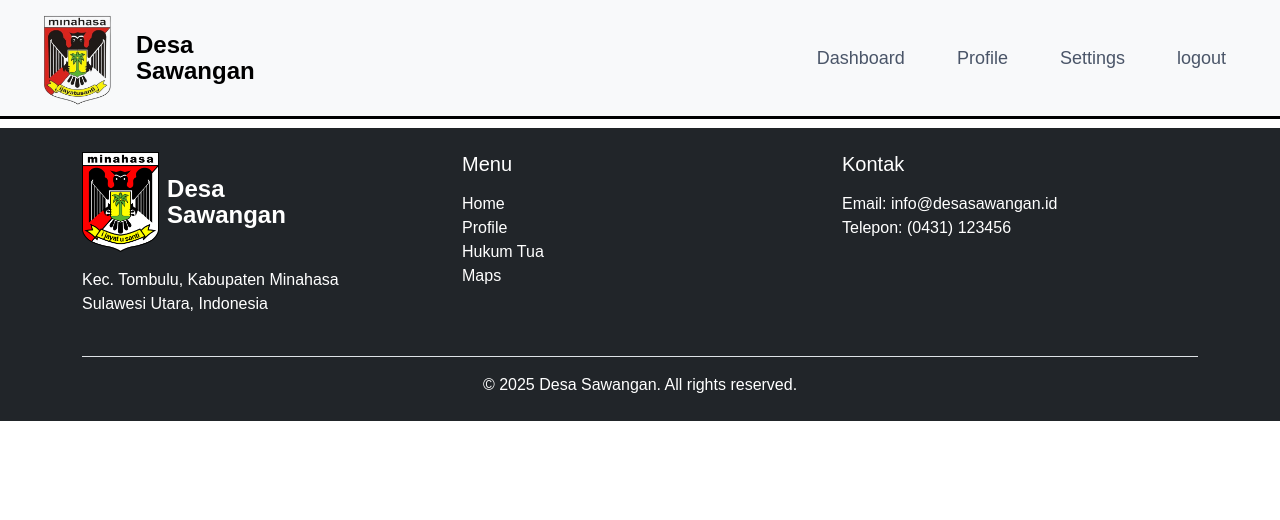
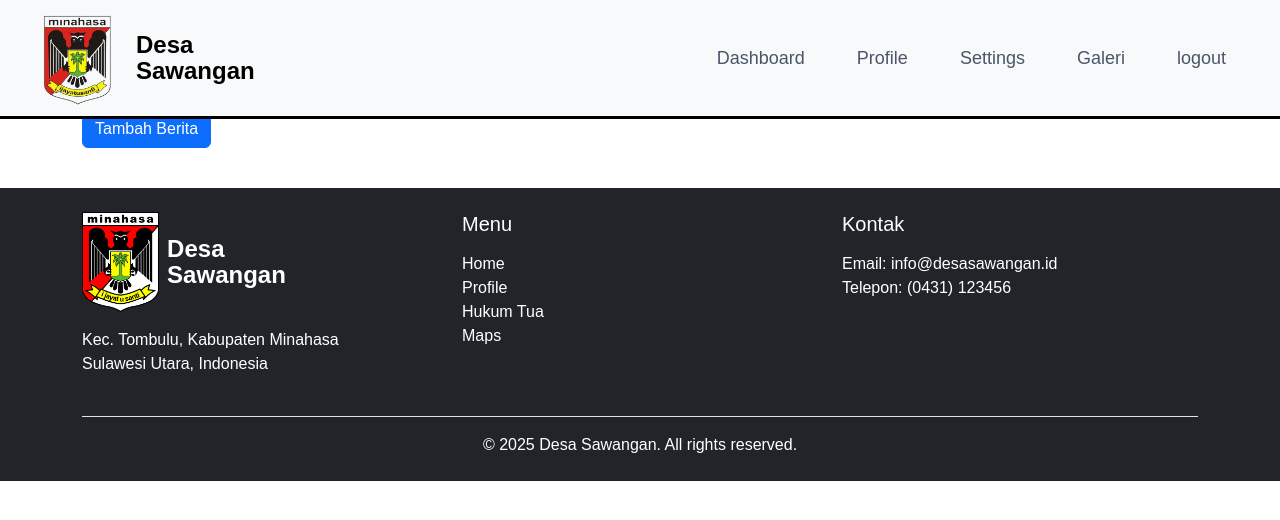
Before and after one commit to herrikurniawann/websiteDesaSawangan, a React (Vite) app: page /adminContentTwo in a window 1280 px wide. Shown: the top 520 px of the page. Built offline with nearby package versions, Linux system fonts and the light colour scheme.

Commit message:
update feature for admin

```diff
--- a/src/App.jsx
+++ b/src/App.jsx
@@ -7,8 +7,10 @@ import Berita from "./pages/berita";
 import ELapor from "./pages/eLapor";
 import Login from "./pages/login";
 import Dashboard from "./components/admin/dataPenduduk";
-import ProfileAdmin from "./components/admin/berita";
-import Settings from "./components/admin/galeri";
+import ProfileAdmin from "./components/admin/beritaForm";
+import Settings from "./components/admin/galeriForm";
+import GaleriForm from "./components/admin/galeriForm";
+import Galeri from "./pages/galeri";
 
 function App() {
   return (
@@ -17,9 +19,11 @@ function App() {
         <Route path="/" element={<Home />} />
         <Route path="/profile" element={<Profile />} />
         <Route path="/infografis" element={<Infografis />} />
+        <Route path="/galeri" element={<Galeri />} />
         <Route path="/berita" element={<Berita />} />
         <Route path="/eLapor" element={<ELapor />} />
         <Route path="/login" element={<Login />} />
+        <Route path="/galeriForm" element={<GaleriForm />} />
         <Route path="/adminContentOne" element={<Dashboard />} />
         <Route path="/adminContentTwo" element={<ProfileAdmin />} />
         <Route path="/adminContentThree" element={<Settings />} />
--- a/src/components/admin/berita.jsx
+++ /dev/null
@@ -1,24 +0,0 @@
-import React from "react";
-import Navbar from "../navbar";
-import Footer from "../footer";
-
-function ProfileAdmin() {
-  const menuItems = [
-    { label: "Dashboard", path: "/adminContentOne" },
-    { label: "Profile", path: "/adminContentTwo" },
-    { label: "Settings", path: "/adminContentThree" },
-    { label: "logout", path: "/logout", type: "none" },
-  ];
-  return (
-    <>
-      <Navbar menuItems={menuItems} />
-      <div>
-        <h1 className="m-100">Profile</h1>
-        <p>This is your profile page.</p>
-      </div>
-      <Footer />
-    </>
-  );
-}
-
-export default ProfileAdmin;
--- /dev/null
+++ b/src/components/admin/beritaForm.jsx
@@ -0,0 +1,161 @@
+import React, { useState } from "react";
+import Navbar from "../navbar";
+import Footer from "../footer";
+
+function ProfileAdmin() {
+  const menuItems = [
+    { label: "Dashboard", path: "/adminContentOne" },
+    { label: "Profile", path: "/adminContentTwo" },
+    { label: "Settings", path: "/adminContentThree" },
+    { label: "Galeri", path: "/galeriForm" },
+    { label: "logout", path: "/logout", type: "none" },
+  ];
+  const [newsList, setNewsList] = useState([]);
+  const [title, setTitle] = useState("");
+  const [description, setDescription] = useState("");
+  const [image, setImage] = useState(null);
+  const [preview, setPreview] = useState(null);
+  const [editIndex, setEditIndex] = useState(null);
+  const [showForm, setShowForm] = useState(false);
+
+  const handleImageChange = (e) => {
+    const file = e.target.files[0];
+    setImage(file);
+    setPreview(URL.createObjectURL(file));
+  };
+
+  const handleSubmit = (e) => {
+    e.preventDefault();
+    const newItem = {
+      title,
+      description,
+      image: preview,
+    };
+
+    if (editIndex !== null) {
+      const updatedList = [...newsList];
+      updatedList[editIndex] = newItem;
+      setNewsList(updatedList);
+      setEditIndex(null);
+    } else {
+      setNewsList([...newsList, newItem]);
+    }
+
+    setTitle("");
+    setDescription("");
+    setImage(null);
+    setPreview(null);
+    setShowForm(false);
+  };
+
+  const handleEdit = (index) => {
+    const item = newsList[index];
+    setTitle(item.title);
+    setDescription(item.description);
+    setPreview(item.image);
+    setEditIndex(index);
+    setShowForm(true);
+  };
+
+  const handleDelete = (index) => {
+    const updatedList = newsList.filter((_, i) => i !== index);
+    setNewsList(updatedList);
+  };
+
+  return (
+    <>
+    <Navbar menuItems={menuItems}/>
+      <div className="container py-4">
+        <h2 className="mb-3">Form Berita</h2>
+
+        <button className="btn btn-primary mb-3" onClick={() => setShowForm(!showForm)}>
+          {showForm ? "Tutup Form" : "Tambah Berita"}
+        </button>
+
+        {showForm && (
+          <form onSubmit={handleSubmit} className="mb-4 border p-3 rounded bg-light">
+            <div className="mb-3">
+              <label className="form-label">Judul</label>
+              <input
+                type="text"
+                className="form-control"
+                value={title}
+                onChange={(e) => setTitle(e.target.value)}
+                required
+              />
+            </div>
+
+            <div className="mb-3">
+              <label className="form-label">Deskripsi</label>
+              <textarea
+                className="form-control"
+                rows="4"
+                value={description}
+                onChange={(e) => setDescription(e.target.value)}
+                required
+              ></textarea>
+            </div>
+
+            <div className="mb-3">
+              <label className="form-label">Gambar</label>
+              <input
+                type="file"
+                className="form-control"
+                accept="image/*"
+                onChange={handleImageChange}
+              />
+              {preview && (
+                <img src={preview} alt="Preview" className="img-thumbnail mt-2" style={{ maxHeight: 200 }} />
+              )}
+            </div>
+
+            <div>
+              <button type="submit" className="btn btn-success me-2">
+                {editIndex !== null ? "Simpan Perubahan" : "Tambah Berita"}
+              </button>
+              <button
+                type="button"
+                className="btn btn-secondary"
+                onClick={() => {
+                  setShowForm(false);
+                  setTitle("");
+                  setDescription("");
+                  setImage(null);
+                  setPreview(null);
+                  setEditIndex(null);
+                }}
+              >
+                Batal
+              </button>
+            </div>
+          </form>
+        )}
+
+        <div className="row">
+          {newsList.map((item, index) => (
+            <div className="col-md-4 mb-4" key={index}>
+              <div className="border p-3 rounded shadow-sm h-100 d-flex flex-column">
+                {item.image && (
+                  <img src={item.image} alt="Berita" className="mb-2 img-fluid rounded" />
+                )}
+                <h5>{item.title}</h5>
+                <p className="text-muted">{item.description}</p>
+                <div className="mt-auto">
+                  <button className="btn btn-warning me-2" onClick={() => handleEdit(index)}>
+                    Edit
+                  </button>
+                  <button className="btn btn-danger" onClick={() => handleDelete(index)}>
+                    Hapus
+                  </button>
+                </div>
+              </div>
+            </div>
+          ))}
+        </div>
+      </div>
+      <Footer />
+    </>
+  );
+}
+
+export default ProfileAdmin;
--- a/src/components/admin/dataPenduduk.jsx
+++ b/src/components/admin/dataPenduduk.jsx
@@ -7,6 +7,7 @@ function Dashboard() {
     { label: "Dashboard", path: "/adminContentOne" },
     { label: "Profile", path: "/adminContentTwo" },
     { label: "Settings", path: "/adminContentThree" },
+    { label: "Galeri", path: "/galeriForm" },
     { label: "logout", path: "/logout", type: "none" },
   ];
 
--- a/src/components/admin/galeri.jsx
+++ b/src/components/admin/galeriForm.jsx
@@ -2,11 +2,12 @@ import React from "react";
 import Footer from "../footer";
 import Navbar from "../navbar";
 
-function Settings() {
+function GaleriForm() {
   const menuItems = [
     { label: "Dashboard", path: "/adminContentOne" },
     { label: "Profile", path: "/adminContentTwo" },
     { label: "Settings", path: "/adminContentThree" },
+    { label: "Galeri", path: "/galeriForm" },
     { label: "logout", path: "/logout", type: "none" },
   ];
   return (
@@ -21,4 +22,4 @@ function Settings() {
   );
 }
 
-export default Settings;
+export default GaleriForm;
--- a/src/pages/berita.jsx
+++ b/src/pages/berita.jsx
@@ -13,6 +13,7 @@ function Berita() {
         { label: "Infografis", path: "/infografis" },
         { label: "Berita", path: "/berita" },
         { label: "E-Lapor", path: "/eLapor" },
+        { label: "Galeri", path: "/galeri" },
         { label: "Masuk Admin", path: "/login" },
       ],
     },
--- a/src/pages/eLapor.jsx
+++ b/src/pages/eLapor.jsx
@@ -17,6 +17,7 @@ function ELapor() {
         { label: "Infografis", path: "/infografis" },
         { label: "Berita", path: "/berita" },
         { label: "E-Lapor", path: "/eLapor" },
+        { label: "Galeri", path: "/galeri" },
         { label: "Masuk Admin", path: "/login" },
       ],
     },
--- /dev/null
+++ b/src/pages/galeri.jsx
@@ -0,0 +1,42 @@
+import React from "react";
+import Navbar from "../components/navbar";
+import Footer from "../components/footer";
+
+function Galeri() {
+  const menuItems = [
+    { label: "Home", path: "/" },
+    { label: "Profile", path: "/profile" },
+    {
+      label: "Lainnya",
+      type: "dropdown",
+      children: [
+        { label: "Infografis", path: "/infografis" },
+        { label: "Berita", path: "/berita" },
+        { label: "E-Lapor", path: "/eLapor" },
+        { label: "Galeri", path: "/galeri" },
+        { label: "Masuk Admin", path: "/login" },
+      ],
+    },
+  ];
+
+  return (
+    <>
+      <Navbar menuItems={menuItems} />
+      <div className="container-fluid p-0">
+        <div className="row">
+          <div className="col-12">
+            <h1 className="text-center">Galeri</h1>
+          </div>
+        </div>
+        <div className="row">
+          <div className="col-12">
+            <p className="text-center">Berisi foto-foto kegiatan di desa</p>
+          </div>
+        </div>
+      </div>
+      <Footer />
+    </>
+  );
+}
+
+export default Galeri;
--- a/src/pages/home.jsx
+++ b/src/pages/home.jsx
@@ -17,6 +17,7 @@ function Home() {
         { label: "Infografis", path: "/infografis" },
         { label: "Berita", path: "/berita" },
         { label: "E-Lapor", path: "/eLapor" },
+        { label: "Galeri", path: "/galeri" },
         { label: "Masuk Admin", path: "/login" },
       ],
     },
--- a/src/pages/login.jsx
+++ b/src/pages/login.jsx
@@ -11,6 +11,21 @@ function Login() {
   const [newPassword, setNewPassword] = useState("");
   const navigate = useNavigate();
   const MySwal = Swal;
+  const menuItems = [
+    { label: "Home", path: "/" },
+    { label: "Profile", path: "/profile" },
+    {
+      label: "Lainnya",
+      type: "dropdown",
+      children: [
+        { label: "Infografis", path: "/infografis" },
+        { label: "Berita", path: "/berita" },
+        { label: "E-Lapor", path: "/eLapor" },
+        { label: "Galeri", path: "/galeri" },
+        { label: "Masuk Admin", path: "/login" },
+      ],
+    },
+  ];
 
 
   const [showPassword, setShowPassword] = useState(false);
@@ -35,7 +50,7 @@ function Login() {
 
   return (
     <>
-      <Navbar />
+      <Navbar menuItems={menuItems} />
       <div className="vh-100 d-flex justify-content-center align-items-center bg-light">
         <div
           className="card-login shadow p-4 rounded-4 mx-auto"
--- a/src/pages/profile.jsx
+++ b/src/pages/profile.jsx
@@ -21,6 +21,7 @@ function Profile() {
         { label: "Infografis", path: "/infografis" },
         { label: "Berita", path: "/berita" },
         { label: "E-Lapor", path: "/eLapor" },
+        { label: "Galeri", path: "/galeri" },
         { label: "Masuk Admin", path: "/login" },
       ],
     },
```
Also changed, not shown: src/components/contentAdminOne.jsx (deleted, +0 -11 lines).
